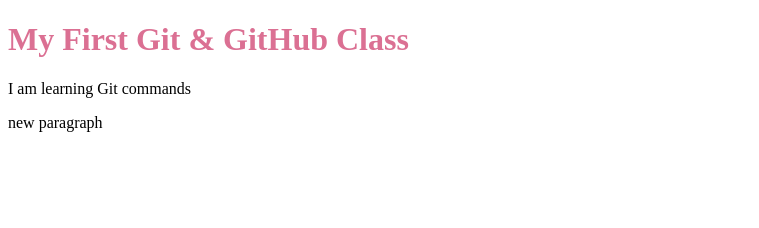
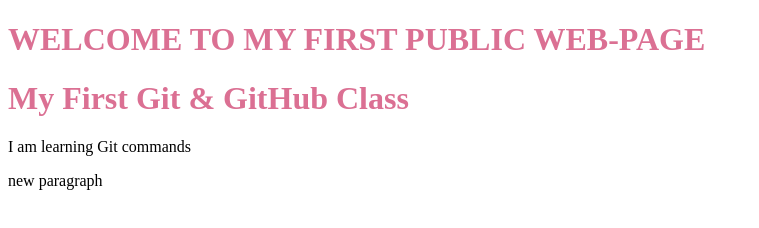
Before and after one commit to Kaykayverse/gitstart, a plain HTML site: page index.html in a window 1280 px wide. Shown: the whole page, without its empty margins (0-759 px from the left). Drawn offline with Linux system fonts and the light colour scheme.

Commit message:
deployment

```diff
--- a/index.html
+++ b/index.html
@@ -7,6 +7,7 @@
     <link rel="stylesheet" href="styles.css">
 </head>
 <body>
+    <h1>WELCOME TO MY FIRST PUBLIC WEB-PAGE</h1>
     <h1>My First Git & GitHub Class</h1>
     <p>
         I am learning Git commands
```
